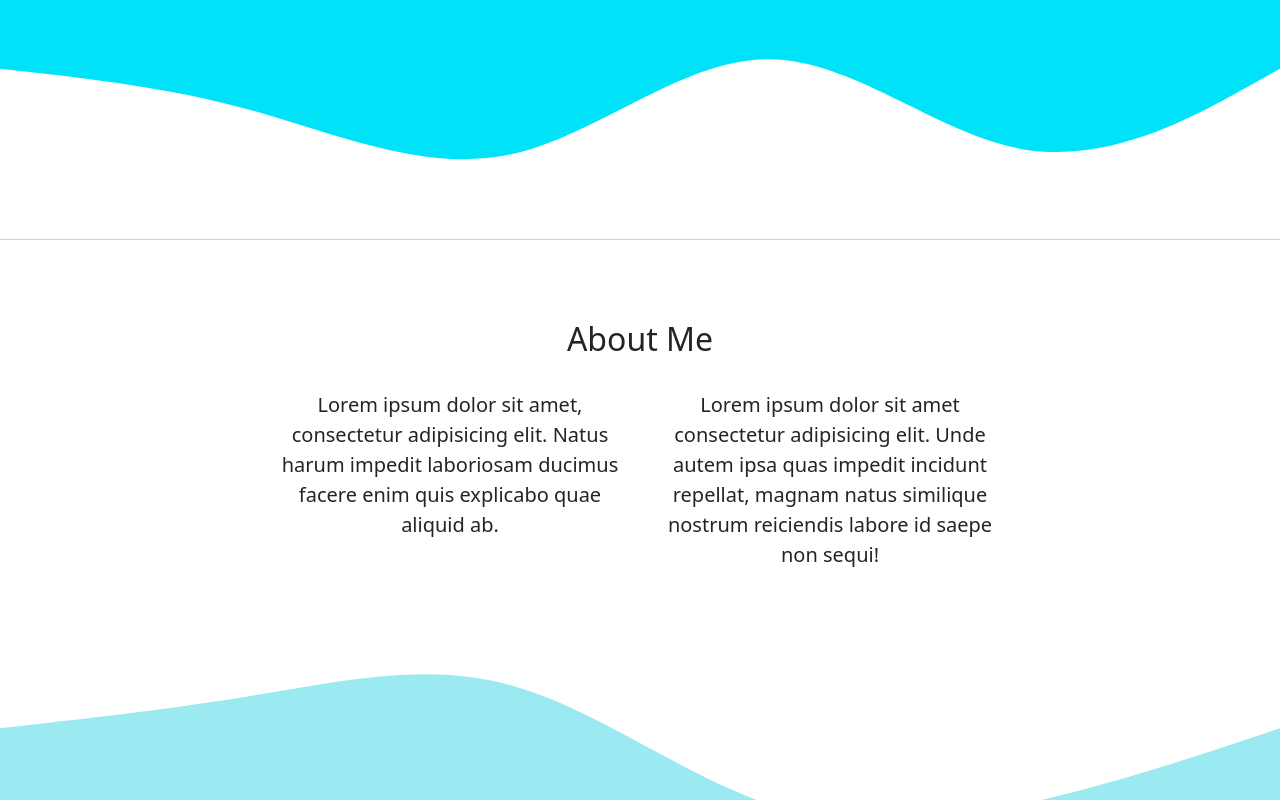
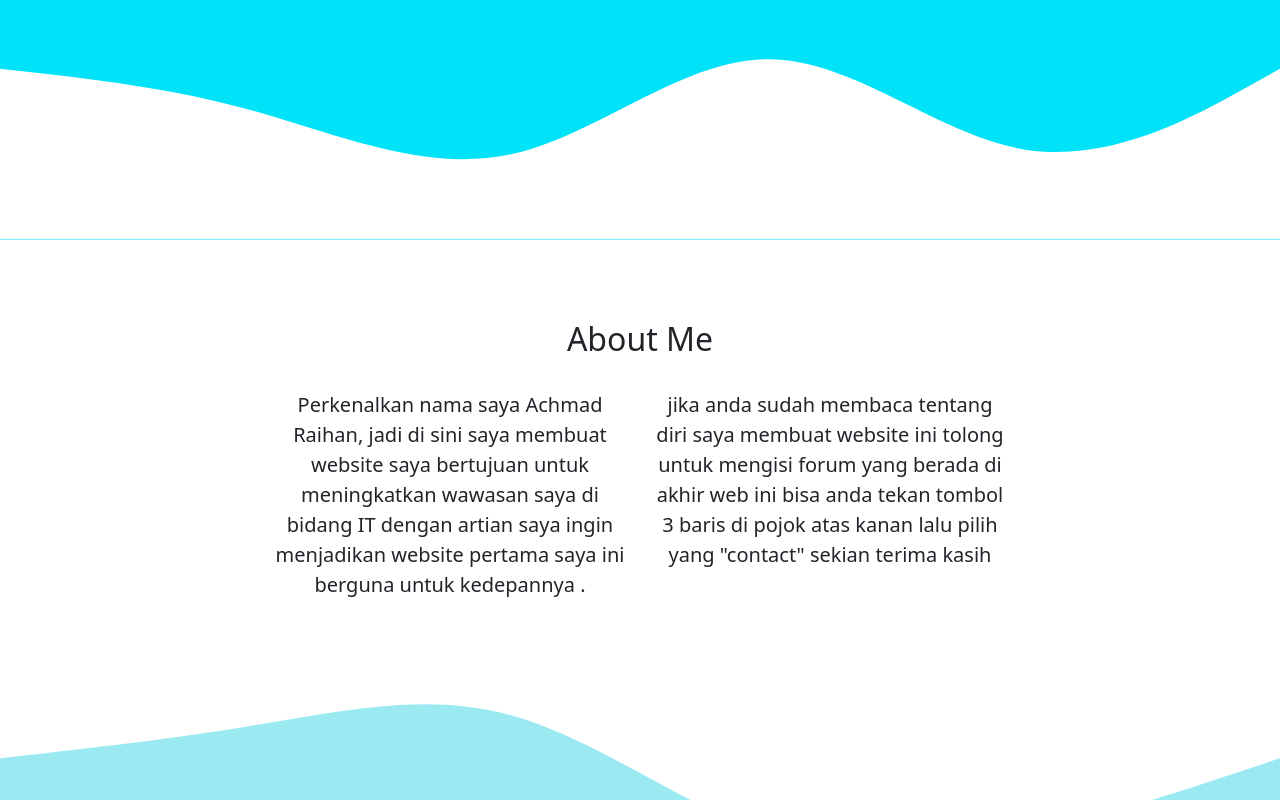
Before and after one commit to Acuz17/MySite, a plain HTML site: page index.html in a window 1280 px wide. Shown: the part 462-1262 px from the top of the page. Drawn offline with nearby package versions, Linux system fonts and the light colour scheme.

Commit message:
Update index.html

```diff
--- a/index.html
+++ b/index.html
@@ -69,10 +69,10 @@
         </div>
         <div class="row justify-content-center fs-5 text-center">
           <div class="col-md-4">
-            <p>Lorem ipsum dolor sit amet, consectetur adipisicing elit. Natus harum impedit laboriosam ducimus facere enim quis explicabo quae aliquid ab.</p>
+            <p>Perkenalkan nama saya Achmad Raihan, jadi di sini saya membuat website saya bertujuan untuk meningkatkan wawasan saya di bidang IT dengan artian saya ingin menjadikan website pertama saya ini berguna untuk kedepannya .</p>
           </div>
           <div class="col-md-4">
-            <p>Lorem ipsum dolor sit amet consectetur adipisicing elit. Unde autem ipsa quas impedit incidunt repellat, magnam natus similique nostrum reiciendis labore id saepe non sequi!</p>
+            <p>jika anda sudah membaca tentang diri saya membuat website ini tolong untuk mengisi forum yang berada di akhir web ini bisa anda tekan tombol 3 baris di pojok atas kanan lalu pilih yang "contact" sekian terima kasih</p>
           </div>
         </div>
       </div>
```
